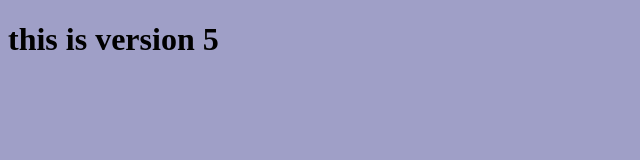
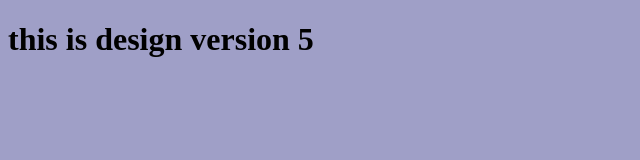
Before and after one commit to Varshaa09/practice, a plain HTML site: page index.html in a window 1280 px wide. Shown: the whole page, without its empty margins (0-640 px from the left). Drawn offline with Linux system fonts and the light colour scheme.

Commit message:
changes in design

```diff
--- a/index.html
+++ b/index.html
@@ -7,6 +7,6 @@
     <title> Document</title>
 </head>
 <body>
-    <h1>this is version 5</h1>
+    <h1>this is design version 5</h1>
 </body>
 </html>
```
